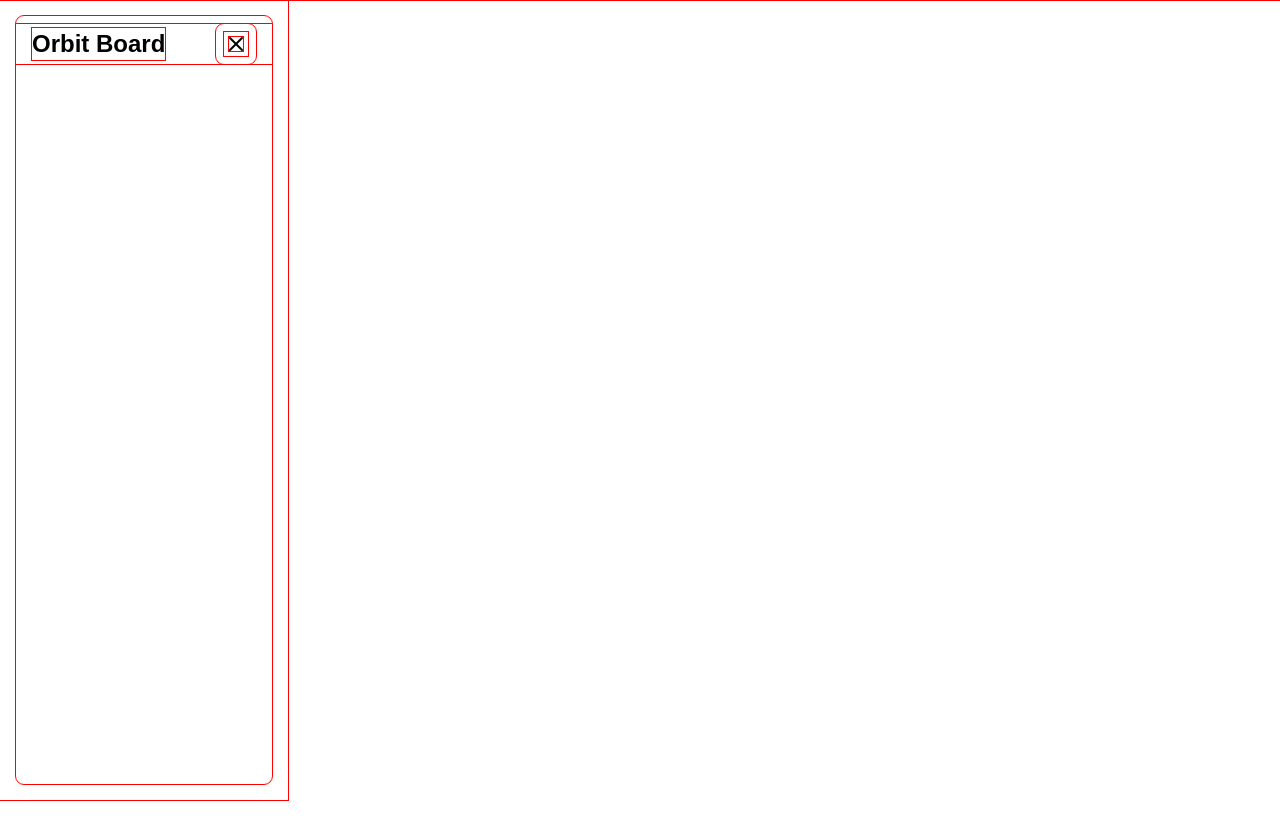
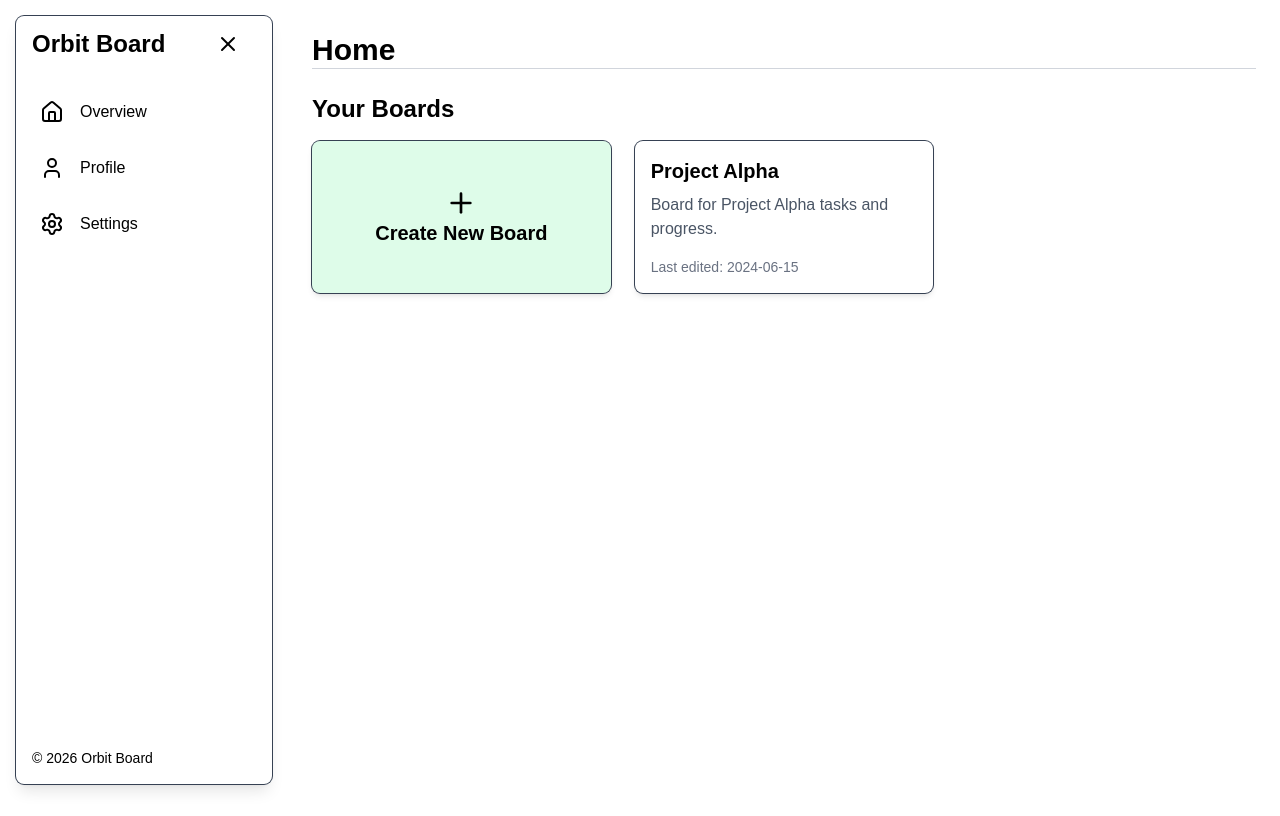
Before and after one commit to jurgenjacobsen/orbit-board, a React (Vite) app: page / in a window 1280 px wide. Built offline with nearby package versions, Linux system fonts and the light colour scheme.

Commit message:
✨ Enhance App layout with collapsible sidebar, add navigation links, and improve HomePage with board creation feature

```diff
--- a/src/ui/App.tsx
+++ b/src/ui/App.tsx
@@ -3,40 +3,69 @@ import { useState } from 'react';
 import { HashRouter as Router, Routes, Route, Link } from 'react-router-dom';
 import { Home, Settings, User, Menu, X } from 'lucide-react';
 import HomePage from './pages/HomePage.tsx';
-import Logo from '../assets/icon.png'
 
 function App() {
     const [isExpanded, setIsExpanded] = useState(true);
 
     const navLinks = [
         { to: '/', label: 'Overview', icon: Home },
+        { to: '/profile', label: 'Profile', icon: User },
         { to: '/settings', label: 'Settings', icon: Settings },
-        { to: '/profile', label: 'Profile', icon: User },
     ];
 
     return (
         <Router>
             <div className='min-h-screen'>
                 <aside className={
-                    `fixed top-0 left-0 h-screen ${isExpanded ? 'w-72' : 'w-20'} flex flex-col transition-all duration-300`
+                    `fixed top-0 left-0 h-screen ${isExpanded ? 'w-72' : 'w-24'} transition-all duration-300`
                 }>
-                    <div className='m-4 h-full rounded-lg overflow-hidden'>
+                    <div className='m-4 h-[calc(100vh-2rem)] rounded-lg overflow-hidden flex flex-col shadow-lg ring-1 ring-gray-700'>
                         {/* Header */}
                         <div className={`flex items-center ${isExpanded ? 'px-4 justify-between' : 'justify-center'} my-2`}>
-                            <h1 className={`text-2xl font-bold ${isExpanded ? 'opacity-100 block' : 'opacity-0 hidden'} transition-opacity duration-500  whitespace-nowrap`}>
+                            <h1 className={`text-2xl font-bold ${isExpanded ? 'block' : 'hidden'} transition-all duration-300 whitespace-nowrap`}>
                                 Orbit Board
                             </h1>
                             <button
                                 onClick={() => setIsExpanded(!isExpanded)}
-                                className='p-2 rounded-lg'
+                                className='p-2 rounded-lg hover:bg-gray-100 mx-2 cursor-pointer transition-all duration-300'
+                                aria-label={isExpanded ? 'Collapse sidebar' : 'Expand sidebar'}
                             >
-                                {isExpanded ? <X /> : <Menu />}
+                                {isExpanded ? <X className='h-6 w-6'/> : <Menu className='h-6 w-6' />}
                             </button>
                         </div>
+
+                        {/* Navigation Links */}
+                        <nav className='flex-1 mt-4 space-y-2'>
+                            {navLinks.map(({ to, label, icon: Icon }) => (
+                                <Link
+                                    key={to}
+                                    to={to}
+                                    className='block'
+                                >
+                                    <div className={`flex ${isExpanded ? 'py-3 px-4' : 'justify-center p-3'} rounded-lg transition-all duration-300 hover:bg-gray-100 mx-2`}>
+                                        <Icon className='h-6 w-6'/>
+                                        {
+                                            isExpanded &&
+                                            (<span className={`ml-4 ${isExpanded ? 'opacity-100' : 'opacity-0'} transition-opacity duration-500 whitespace-nowrap`}>
+                                                {label}
+                                            </span>)
+                                        }
+                                    </div>
+                                </Link>
+                            ))}
+                        </nav>
+
+                        {/* Footer */}
+                        <footer className={`p-4 text-left text-sm ${isExpanded ? 'opacity-100' : 'opacity-0'} transition-opacity duration-300 whitespace-nowrap`}>
+                            © 2026 Orbit Board
+                        </footer>
                     </div>
                 </aside>
-                <main>
-
+                <main className={`h-screen overflow-y-auto ${isExpanded ? 'ml-72' : 'ml-24'} transition-all duration-300 mt-4`}>
+                    <Routes>
+                        <Route path='/' element={<HomePage />} />
+                        {/* Additional routes can be added here */}
+                    </Routes>
                 </main>
             </div>
         </Router>
--- a/src/ui/index.css
+++ b/src/ui/index.css
@@ -16,7 +16,3 @@ body {
     min-height: 100vh;
 
 }
-
-* {
-    outline: 1px solid red;
-}
--- a/src/ui/pages/HomePage.tsx
+++ b/src/ui/pages/HomePage.tsx
@@ -1,10 +1,46 @@
+import { Plus } from "lucide-react";
+import { Link } from "react-router-dom";
+
 export default function Home() {
+    const BOARDS = [ // Placeholder for boards data
+        {
+            id: 1,
+            name: 'Project Alpha',
+            description: 'Board for Project Alpha tasks and progress.',
+            lastEdited: '2024-06-15'
+        }
+    ];
     return (
-        <div className="p-4">
-            <h1 className="text-3xl font-bold mb-4">Welcome to Orbit Board</h1>
-            <p className="text-lg">
-                This is the home page of your Orbit Board application.
-            </p>
+        <div>
+            <header className='pt-4 border-b border-gray-300 mx-6'>
+                <h2 className='text-3xl font-semibold'>Home</h2>
+            </header>
+            <main className='p-6'>
+                <section>
+                    <h3 className='text-2xl font-semibold mb-4'>Your Boards</h3>
+
+                    <div className='grid grid-cols-1 md:grid-cols-2 lg:grid-cols-3 gap-6'>
+                        <div className='rounded-lg shadow-md ring-1 ring-gray-700 p-4 hover:shadow-lg transition-shadow duration-300 bg-green-300/25 flex flex-col items-center justify-center cursor-pointer'>
+                            <Plus className='h-8 w-8'/>
+                            <h4 className='text-xl font-bold'>Create New Board</h4>
+                        </div>
+                        {BOARDS.sort((a, b) => new Date(b.lastEdited).getTime() - new Date(a.lastEdited).getTime()).map(board => (
+                            <Link
+                                to={`/board/${board.id}`}
+                                key={board.id}
+                                className=''
+                                draggable={false}
+                            >
+                                <div key={board.id} className='rounded-lg shadow-md ring-1 ring-gray-700 p-4 hover:shadow-lg transition-shadow duration-300'>
+                                    <h4 className='text-xl font-bold mb-2'>{board.name}</h4>
+                                    <p className='text-gray-600 mb-4'>{board.description}</p>
+                                    <p className='text-sm text-gray-500'>Last edited: {board.lastEdited}</p>
+                                </div>
+                            </Link>
+                        ))}
+                    </div>
+                </section>
+            </main>
         </div>
     );
 }
```
